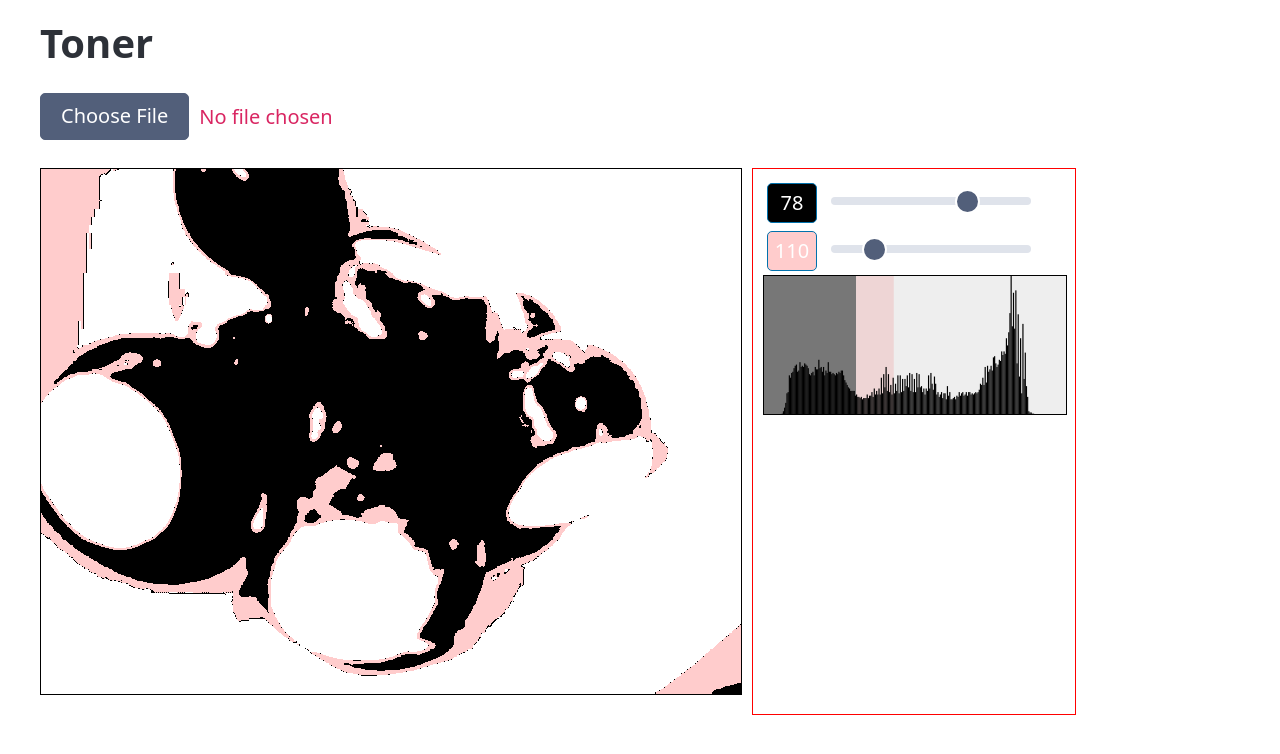
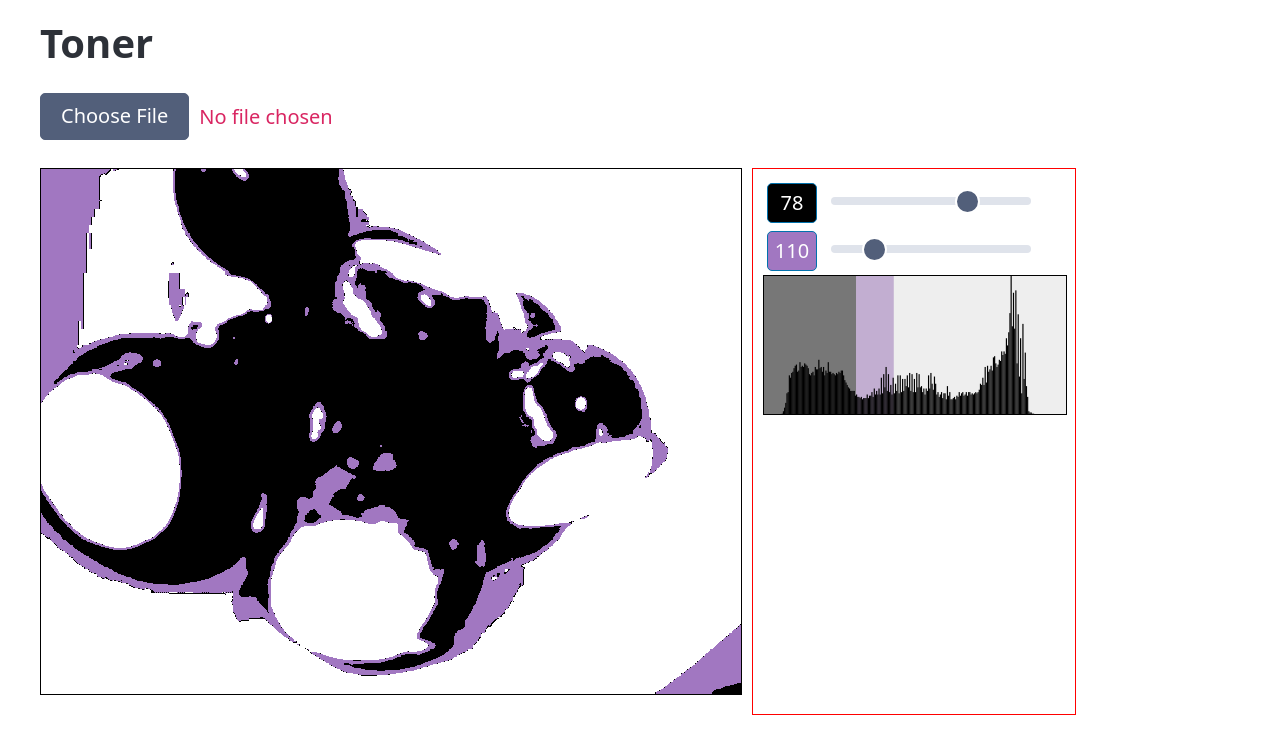
Before and after one commit to greggraf/twotone, a SvelteKit app: page / in a window 1280 px wide. Shown: the top 754 px of the page. Built offline with nearby package versions, Linux system fonts and the light colour scheme.

Commit message:
add purple

```diff
--- a/src/routes/+page.svelte
+++ b/src/routes/+page.svelte
@@ -6,6 +6,7 @@
 	import ColorSlider from '$lib/ColorSlider.svelte';
 
 	const thirdcolors = [
+		[161, 119, 193],
 		[255, 204, 204],
 		[100, 230, 20],
 		[20, 70, 180],
```
